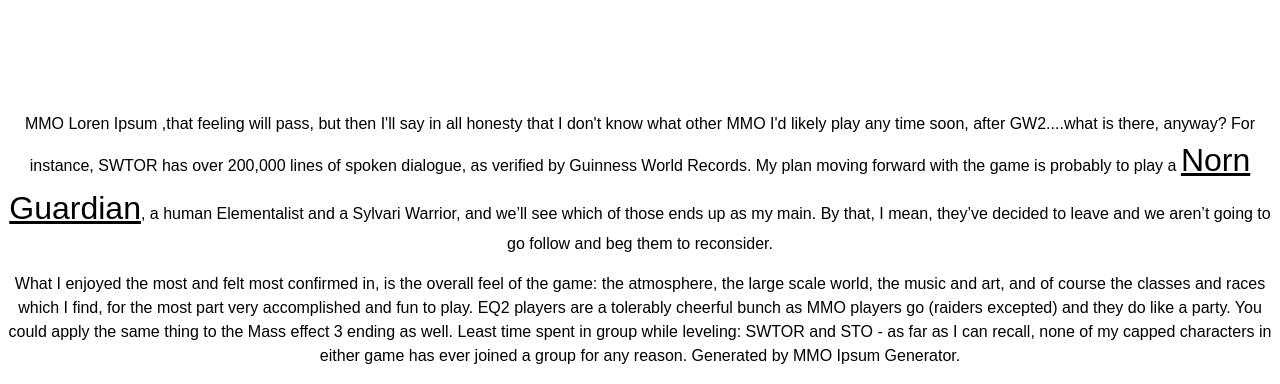
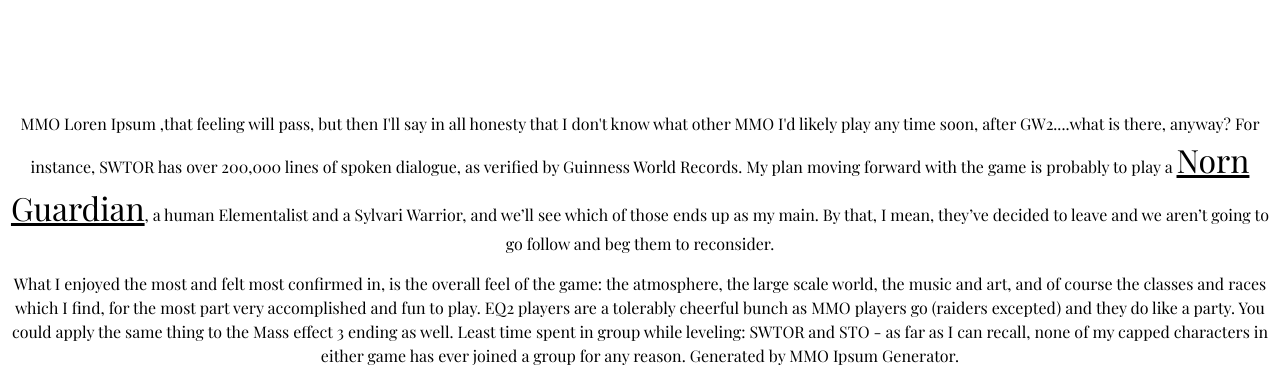
Before and after one commit to domsbytes/learn_web_dev, a plain HTML site: page InterCSS/font.html in a window 1280 px wide. Shown: the part 702-1086 px from the top of the page. Drawn offline with nearby package versions, Linux system fonts and the light colour scheme.

Commit message:
added google font

```diff
--- a/InterCSS/font.html
+++ b/InterCSS/font.html
@@ -7,6 +7,8 @@
         <meta name="description" content="">
         <meta name="viewport" content="width=device-width, initial-scale=1">
         <link rel="stylesheet" type="text/css" href="style.css">
+        <link href="https://fonts.googleapis.com/css?family=Playfair+Display" rel="stylesheet">
+
     </head>
     <body>
         <h1>Fonts Demo Page</h1>
--- a/InterCSS/style.css
+++ b/InterCSS/style.css
@@ -5,7 +5,7 @@
 etc you can center something with this
 text-decoration - used to give underline effect or line-thru or overline*/
 p{
-    font-family: "Arial";
+    font-family: 'Playfair Display', serif;
     font-weight: normal;
     /* there is also a 100-800 range of weight ( every hundred)*/
     line-height: 1.5;
```
